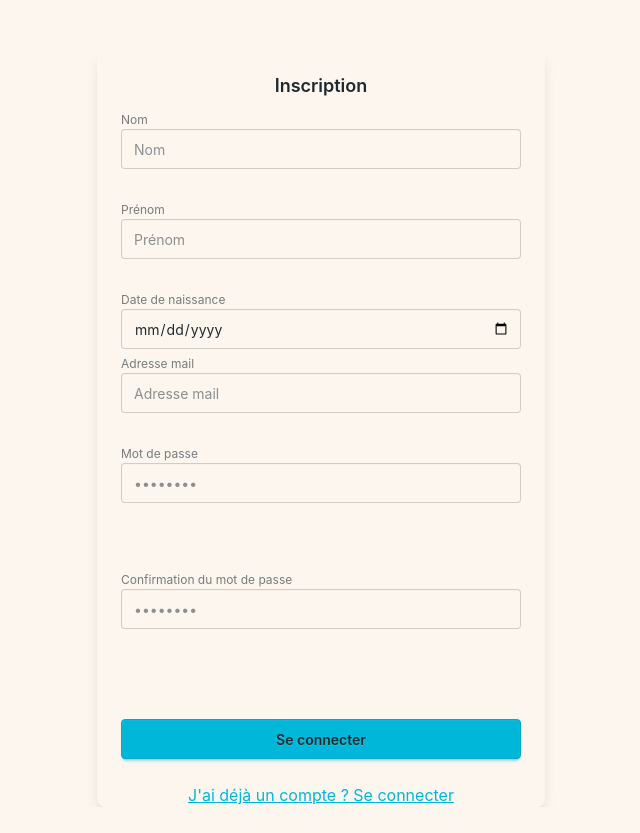
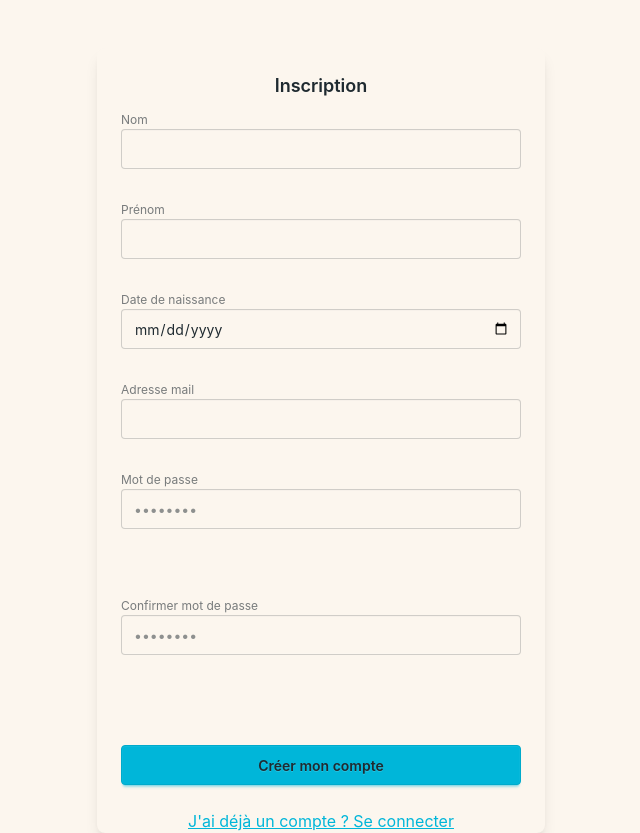
Before and after one commit to galimvar/viassist, a React (Vite) app in the folder front/: page /inscription in a window 1280 px wide. Shown: the whole page, without its empty margins (319-959 px from the left). Before the commit the page ends 807 px from the top, so only its background shows below. Built offline with nearby package versions, Linux system fonts and the light colour scheme; no server answers.

Commit message:
refacto(inscription): mise à jour avec components

```diff
--- a/front/src/pages/Inscription.jsx
+++ b/front/src/pages/Inscription.jsx
@@ -2,6 +2,7 @@ import { useState } from 'react';
 import { useNavigate } from 'react-router';
 import { inscrire } from '../api/auth.js';
 import { CircleX } from 'lucide-react';
+import ChampModifier from '../components/ChampModifier.jsx';
 
 export default function Inscription() {
 	const navigate = useNavigate();
@@ -16,6 +17,10 @@ export default function Inscription() {
 	async function soumettre(e) {
 		e.preventDefault();
 		const newDate = formateDate(dateNaissance);
+		if (motDePasse != motDePasseValidation) {
+			setErreur('Les mots de passes doivent être identiques');
+			return;
+		}
 		try {
 			await inscrire({
 				nom: nom,
@@ -45,115 +50,74 @@ export default function Inscription() {
 					<h2 className="card-title">Inscription</h2>
 
 					<fieldset className="fieldset w-full text-left">
-						<div>
-							<label className="label" htmlFor="name">
-								Nom
-							</label>
-							<input
-								id="name"
-								type="text"
+						<ChampModifier
+							id="nom"
+							label="Nom"
+							value={nom}
+							onChange={setNom}
+							error={'Le nom est requis.'}
 							className="input w-full validator"
-								placeholder="Nom"
-								onChange={(e) => {
-									setNom(e.target.value);
-								}}
 							required
 						/>
-							<div className="validator-hint">Le nom est obligatoire</div>
-						</div>
-						<div>
-							<label className="label" htmlFor="firstname">
-								Prénom
-							</label>
-							<input
-								id="firstname"
-								type="text"
+						<ChampModifier
+							id="prenom"
+							label="Prénom"
+							value={prenom}
+							onChange={setPrenom}
+							error={'Le prénom est requis.'}
 							className="input w-full validator"
-								placeholder="Prénom"
-								onChange={(e) => {
-									setPrenom(e.target.value);
-								}}
 							required
 						/>
-							<p className="validator-hint">Le prénom est obligatoire</p>
-						</div>
 
-						<div>
-							<label className="label" htmlFor="birthday">
-								Date de naissance
-							</label>
-							<input
-								id="birthday"
+						<ChampModifier
+							id="dateNaissance"
+							label="Date de naissance"
 							type="date"
+							value={dateNaissance}
+							onChange={setDateNaissance}
+							error={'La date de naissance doit être au bon format !'}
 							className="input w-full validator"
-								placeholder="Date de naissance"
-								onChange={(e) => {
-									setDateNaissance(e.target.value);
-								}}
 						/>
-						</div>
 
-						<div>
-							<label className="label" htmlFor="mail">
-								Adresse mail
-							</label>
-							<input
+						<ChampModifier
 							id="mail"
+							label="Adresse mail"
 							type="email"
+							value={mail}
+							onChange={setMail}
+							error={'Le mail est requis, au bon format'}
 							className="input w-full validator"
-								placeholder="Adresse mail"
-								onChange={(e) => {
-									setMail(e.target.value);
-								}}
 							pattern="^[^\s@]+@[^\s@]+\.[^\s@]+$"
 							required
 						/>
-							<p className="validator-hint">
-								Le mail doit être dans un format valide
-							</p>
-						</div>
-						<div>
-							<label className="label" htmlFor="password">
-								Mot de passe
-							</label>
-							<input
+						<ChampModifier
 							id="password"
+							label="Mot de passe"
 							type="password"
+							value={motDePasse}
+							onChange={setMotDePasse}
+							error={
+								"Entrez un mot de passe valide, d'au moins 8 caractères, comprenant au moins 1 lettre minuscule, 1 lettre majuscule, 1 chiffre et 1 caractère spécial"
+							}
 							className="input w-full validator"
 							pattern="(?=.*\d)(?=.*[a-z])(?=.*[A-Z])(?=.*[\W_]).{8,}"
 							placeholder="••••••••"
-								onChange={(e) => {
-									setMotDePasse(e.target.value);
-								}}
 							required
 						/>
-							<p className="validator-hint">
-								Entrez un mot de passe valide, d'au moins 8 caractères, comprenant
-								au moins 1 lettre minuscule, 1 lettre majuscule, 1 chiffre et 1
-								caractère spécial
-							</p>
-						</div>
-						<div>
-							<label className="label" htmlFor="passwordValid">
-								Confirmation du mot de passe
-							</label>
-							<input
+						<ChampModifier
 							id="passwordValid"
+							label="Confirmer mot de passe"
 							type="password"
+							value={motDePasseValidation}
+							onChange={setMotDePasseValidation}
+							error={
+								"Entrez un mot de passe valide, d'au moins 8 caractères, comprenant au moins 1 lettre minuscule, 1 lettre majuscule, 1 chiffre et 1 caractère spécial"
+							}
 							className="input w-full validator"
 							pattern="(?=.*\d)(?=.*[a-z])(?=.*[A-Z])(?=.*[\W_]).{8,}"
 							placeholder="••••••••"
-								onChange={(e) => {
-									setMotDePasseValidation(e.target.value);
-								}}
 							required
 						/>
-							<p className="validator-hint">
-								Entrez un mot de passe valide, d'au moins 8 caractères, comprenant
-								au moins 1 lettre minuscule, 1 lettre majuscule, 1 chiffre et 1
-								caractère spécial.
-							</p>
-						</div>
 
 						{erreur && (
 							<div role="alert" className="alert alert-error">
@@ -163,14 +127,7 @@ export default function Inscription() {
 						)}
 					</fieldset>
 
-					<button
-						className="btn btn-primary w-full mt-4"
-						onClick={(e) => {
-							soumettre(e);
-						}}
-					>
-						Se connecter
-					</button>
+					<button className="btn btn-primary w-full mt-4">Créer mon compte</button>
 				</div>
 				<div class="flex justify-center">
 					<a
```
Lines whose indentation alone changed are shown as unchanged.
